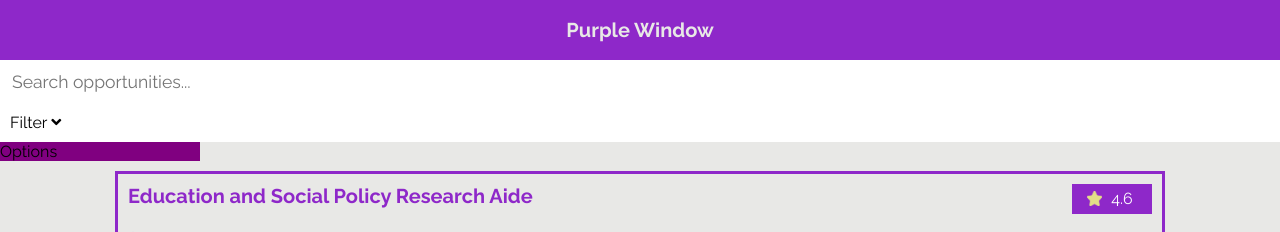
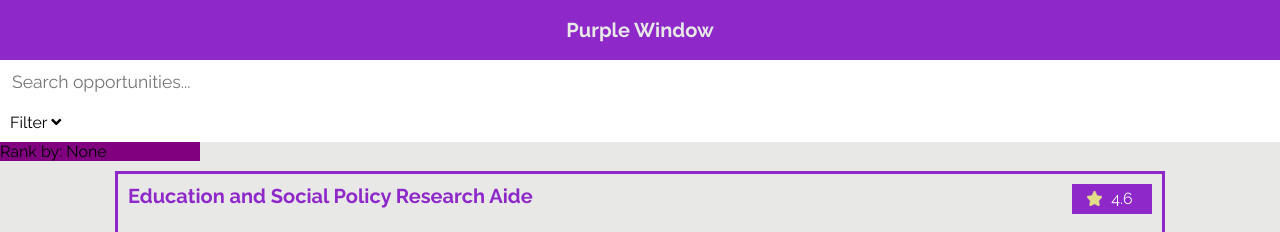
Before and after one commit to cs394-s19/PurpleWindow, a React (Create React App) app in the folder purplewindow/: page / in a window 1280 px wide. Shown: the top 232 px of the page. Built offline with nearby package versions, Linux system fonts and the light colour scheme.

Commit message:
can rank by hourly wage rate

```diff
--- a/purplewindow/src/App.js
+++ b/purplewindow/src/App.js
@@ -1,7 +1,6 @@
 import React, { Component } from 'react';
 import HomeScreen from './components/HomeScreen';
 import JobScreen from './components/JobScreen';
-import logo from './logo.svg';
 import './App.css';
 
 const JOBS = [
--- a/purplewindow/src/components/HomeScreen.js
+++ b/purplewindow/src/components/HomeScreen.js
@@ -1,7 +1,6 @@
 import React, { Component } from 'react';
 import JobContainer from './JobContainer';
 import RankDropDownButton from './RankDropDownButton';
-import SortStateContainer from './SortStateContainer';
 
 function tagsContain(tagsArray,terms){
   for(var i = 0; i<tagsArray.length; i++){
@@ -16,7 +15,7 @@ function searchContains(title, description, terms){
   title = title.toLowerCase();
   description = description.toLowerCase();
   var termArray = terms.toLowerCase().split(' ');
-  if (termArray.length == 0){
+  if (termArray.length === 0){
     return false;
   }
   for(var i = 0; i<termArray.length; i++){
@@ -56,24 +55,31 @@ class HomeScreen extends Component {
   toggle() {
       document.getElementById("dropdown").classList.toggle("show");
   }
-  isRankedByWhat = (rank) => {
-    if (rank == "Ratings") {
+
+  isRankedByWhat = (rankCriteria) => {
+    if (rankCriteria === "Ratings") {
       let output = [...this.state.jobList];
       output.sort(function(a, b){return b.rating - a.rating});
       this.setState({ranked: true, jobList: output});
-    } else {
+    }
+
+    else if (rankCriteria === "Hourly Wages (Minimum)") {
+      let output = [...this.state.jobList];
+      output.sort((a,b) => {
+        return (b.pay.slice(1,6) - a.pay.slice(1,6))
+      })
+      this.setState({ranked: true, jobList: output})
+    }
+
+    else {
       this.setState({
-        ranked: false, jobList: this.props.jobs.slice()
+        ranked: true, jobList: this.props.jobs.slice()
       });
     }
   }
 
 
   render() {
-    // let output = [...this.state.jobList];
-    // if (this.state.ranked) {
-    //   output.sort(function(a, b){return b.rating - a.rating});
-    // }
     return (
       <div>
         <div className={"headerContainer"}>
--- a/purplewindow/src/components/RankDropDownButton.js
+++ b/purplewindow/src/components/RankDropDownButton.js
@@ -7,7 +7,6 @@ class RankDropDownButton extends Component {
     this.state = {
       value: "None",
       displayMenu: false,
-      rankJobs: false,
     }
   }
 
@@ -29,15 +28,19 @@ class RankDropDownButton extends Component {
 
     if (clicked == 'None') {
       this.setState({
-        rankJobs: false,
         value: "None"
       });
     }
     else if (clicked == 'Ratings') {
       this.setState({
-        rankJobs: true,
         value: "Ratings"
       });
+    }
+
+    else if (clicked == '"Hourly Wages (Minimum)"'){
+      this.setState({
+        value: "Hourly Wages (Minimum)"
+      })
     }
 
     this.props.isRankedByWhat(clicked);
@@ -47,12 +50,13 @@ class RankDropDownButton extends Component {
   render() {
     return (
       <div>
-        <div className="button" style = {{background:"purple",width:"200px"}} onClick={(e) => {this.showDropdownMenu(e)}}> Options </div>
+        <div className="button" style = {{background:"purple",width:"200px"}} onClick={(e) => {this.showDropdownMenu(e)}}> Rank by: {this.state.value} </div>
         {
           this.state.displayMenu ? (
             <ul>
               <li><p id="None" onClick={(e) => {this.handleOptionClick(e)}}>None</p></li>
               <li><p id="Ratings" onClick={(e) => {this.handleOptionClick(e)}}>Ratings</p></li>
+              <li><p id="Hourly Wages (Minimum)" onClick={(e) => {this.handleOptionClick(e)}}>Hourly Wages (Minimum)</p></li>
             </ul>
             ) : (
               null
--- a/purplewindow/src/components/SortStateContainer.js
+++ /dev/null
@@ -1,26 +0,0 @@
-import React, { Component } from 'react';
-
-class SortStateContainer extends Component {
-
-  render() {
-    let output = (this.props.ranked) ? (
-        <div className="Sort by:">Sort State Container: </div>
-        ) : (
-        <div className="Sort by:">Sort State Container: {this.props.criteria}</div>
-        );
-
-    return (
-        <div>
-          {
-            output
-          }
-
-        </div>
-      );
-  }
-}
-
-
-
-
-export default SortStateContainer
```
